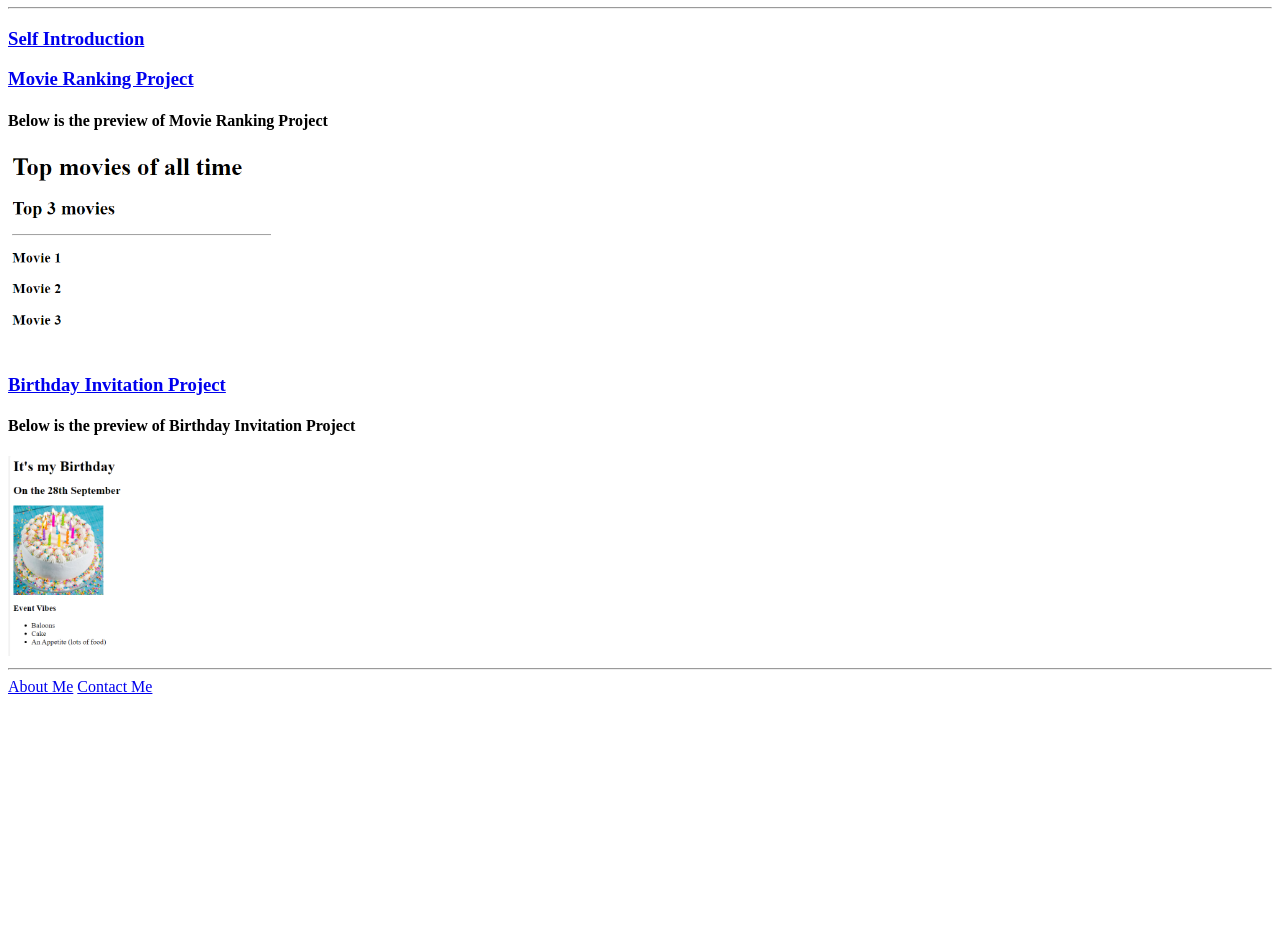
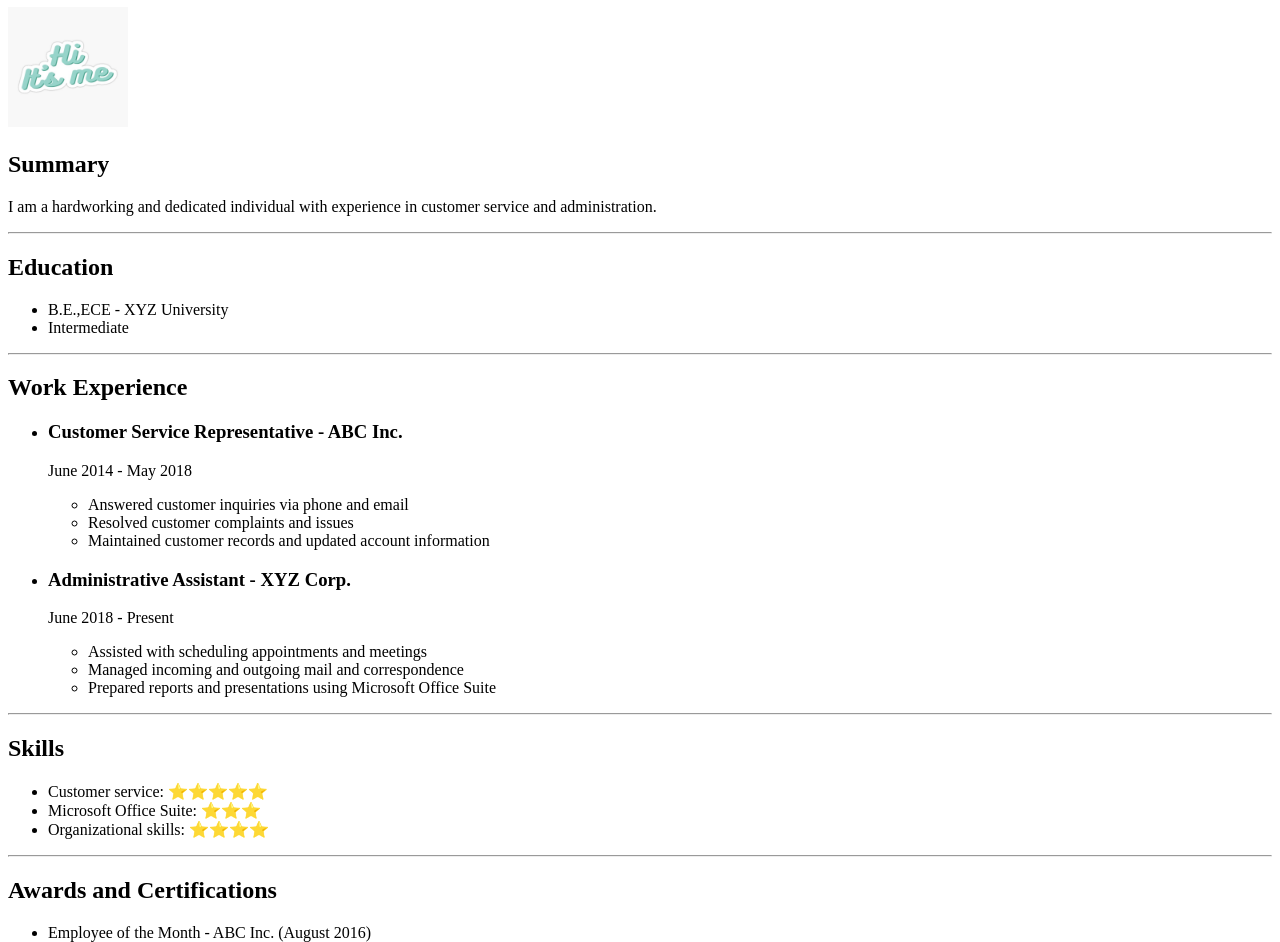
Before and after one commit to likithagiri/html-portfolio, a plain HTML site: page index.html in a window 1280 px wide. Shown: the part 73-1015 px from the top of the page. Before the commit the page ends 800 px from the top, so only its background shows below. Drawn offline with Linux system fonts and the light colour scheme.

Commit message:
Add files via upload

```diff
--- a/index.html
+++ b/index.html
@@ -2,23 +2,58 @@
 <html lang = "en">
 <head>
 	<meta charset = "UTF-8">
-	<title>Likhitha's Portfolio</title>
+	<title>My Resume</title>
 </head>
 <body>
-	<h1>My Projects on WebDevelopment</h1>
+	<h1>Likhitha</h1>
+	<img src="../ItsMe.jpg" height="120" alt="My Profile Photo"/>
+	<h2>Summary</h2>
+	<p>I am a hardworking and dedicated individual with experience in customer service and administration.</p>
 	<hr />
-	<h3><a href="./MyIntroduction.html"> Self Introduction </a></h3>
-	<h3><a href="./MovieRanking.html"> Movie Ranking Project </a></h3>
-	<!--<br />-->
-	<h4>Below is the preview of Movie Ranking Project</h4>
-	<img src="./MovieRankingImage.png" height= "200" alt="Movie Ranking Image" />
-	<!--<br />-->
-	<h3><a href="./Birthday Invite Project.html"> Birthday Invitation Project</a></h3>
-	<!--<br />-->
-	<h4>Below is the preview of Birthday Invitation Project</h4>
-	<img src="./MyBirthdayInvitationImage.png" height= "200" alt="Birthday Invitation Image"/>
-	<hr />
-	<a href="./AboutMe.html"> About Me</a>
-	<a href="./ContactMe.html"> Contact Me</a>
+	<h2>Education</h2>
+	<p>
+	<ul>
+	<li>B.E.,ECE - XYZ University</li>
+	<li>Intermediate</li>
+	</ul>
+	</p>
+	<hr/>
+	<h2>Work Experience</h2>
+	<ul>
+	<li><h3>Customer Service Representative - ABC Inc.</h3>
+		<p>June 2014 - May 2018</p>
+		<ul>
+			<li>Answered customer inquiries via phone and email</li>
+			<li>Resolved customer complaints and issues</li>
+			<li>Maintained customer records and updated account information</li>
+		</ul>
+	</li>
+	<li><h3>Administrative Assistant - XYZ Corp.</h3>
+		<p>June 2018 - Present</p>
+		<ul>
+		<li>Assisted with scheduling appointments and meetings</li>
+		<li>Managed incoming and outgoing mail and correspondence</li>
+		<li>Prepared reports and presentations using Microsoft Office Suite</li>
+		</ul>
+	</li>
+	</ul>
+	<hr/>
+	<h2>Skills</h2>
+	<ul>
+	<li>Customer service: ⭐️⭐️⭐️⭐️⭐️</li>
+	<li>Microsoft Office Suite: ⭐️⭐️⭐️</li>
+	<li>Organizational skills: ⭐️⭐️⭐️⭐️</li>
+	</ul>
+	<hr/>
+	<h2>Awards and Certifications</h2>
+	<ul><li>Employee of the Month - ABC Inc. (August 2016)</li></ul>
+	<hr/>
+	<h2>Other</h2>
+	<a href="./MyHobbies.html">My Hobbies</a>
+	<br/>
+	<a href="../ContactMe.html">Contact Me</a>
+	<footer>
+	<p>© Likhitha. All rights reserved.</p>
+	</footer>
 </body>
 </html>
```
Also changed, not shown: MyHobbies.html (added, +6 -0 lines).
